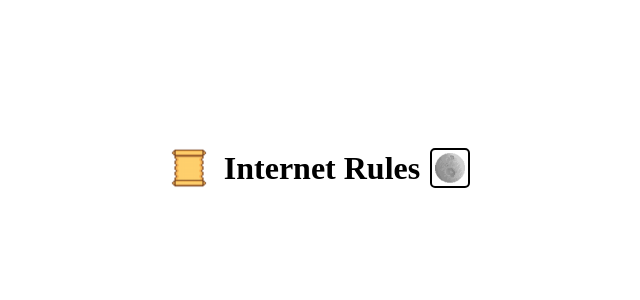
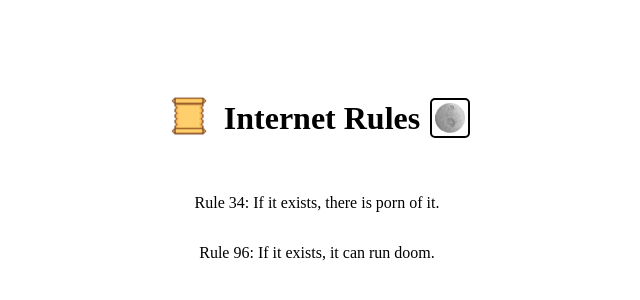
Before and after one commit to textdev-0/internet-rules, a website: page main/rules.html in a window 1280 px wide. Shown: the part 222-522 px from the top of the page, without its empty margins (323-963 px from the left). Drawn offline with Linux system fonts and the light colour scheme.

Commit message:
dark/light mode, animation thingy,pages work, pages have some conetent, 2 new rules, vercel build fix

```diff
--- a/main/rules.html
+++ b/main/rules.html
@@ -8,10 +8,11 @@
 </head>
 <body>
     <div class="header">
-        <img src="/assets/icons/favicon.png" alt="favicon" width="50" height="50">
-        <h1>Internet Rules</h1>
+        <a href="/index.html"><img src="/assets/icons/favicon.png" alt="favicon" width="50" height="50"></a>
+        <h1><a href="/index.html" style="text-decoration: none; color: inherit;">Internet Rules</a></h1>
         <img src="/assets/icons/moon.png" alt="moon" class="moon-icon" onclick="toggleDarkMode()">
     </div>
-    <!-- Add your rules content here -->
+        <p>Rule 34: If it exists, there is porn of it.</p>
+        <p>Rule 96: If it exists, it can run doom.</p>
 </body>
 </html>
```
Also changed, not shown: main/laws.html (+2 -2 lines).
